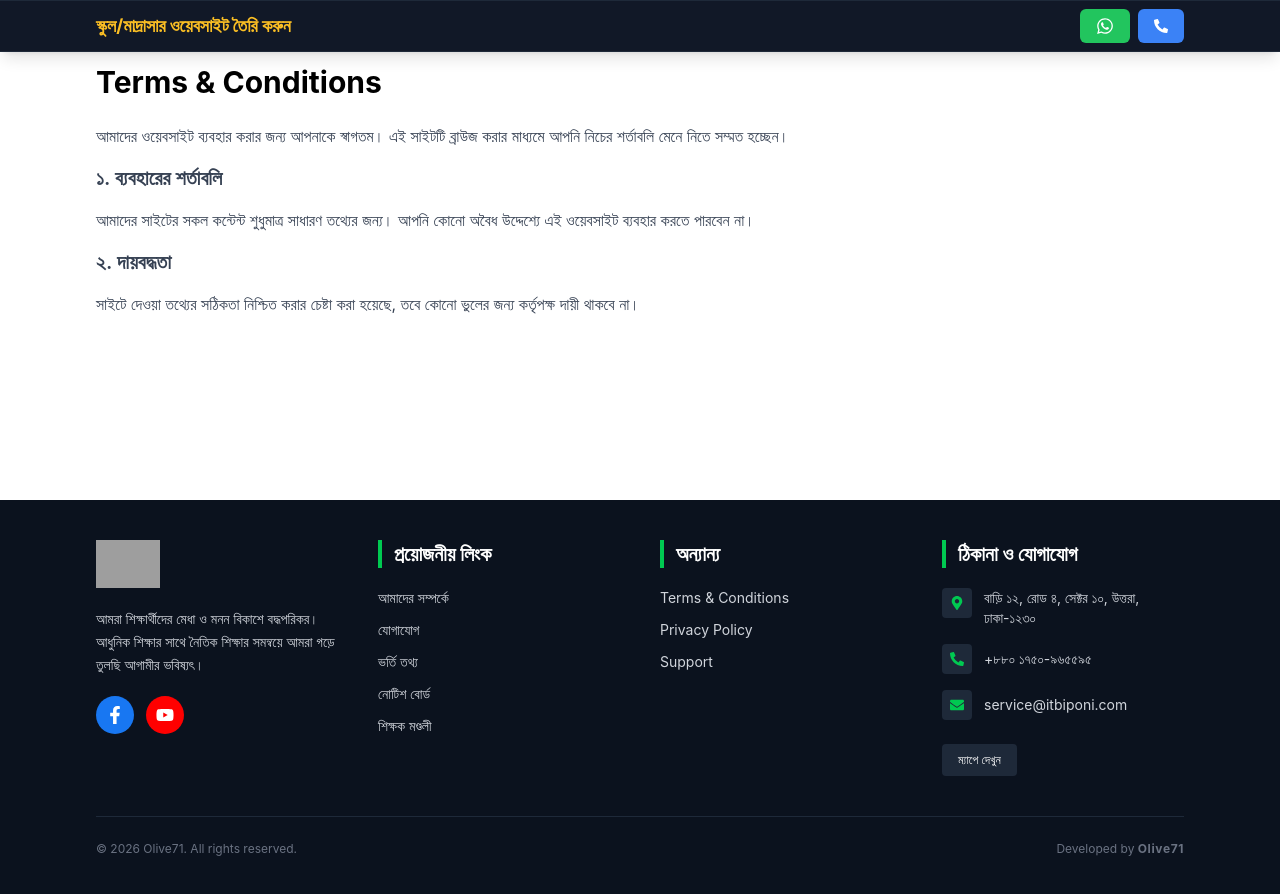
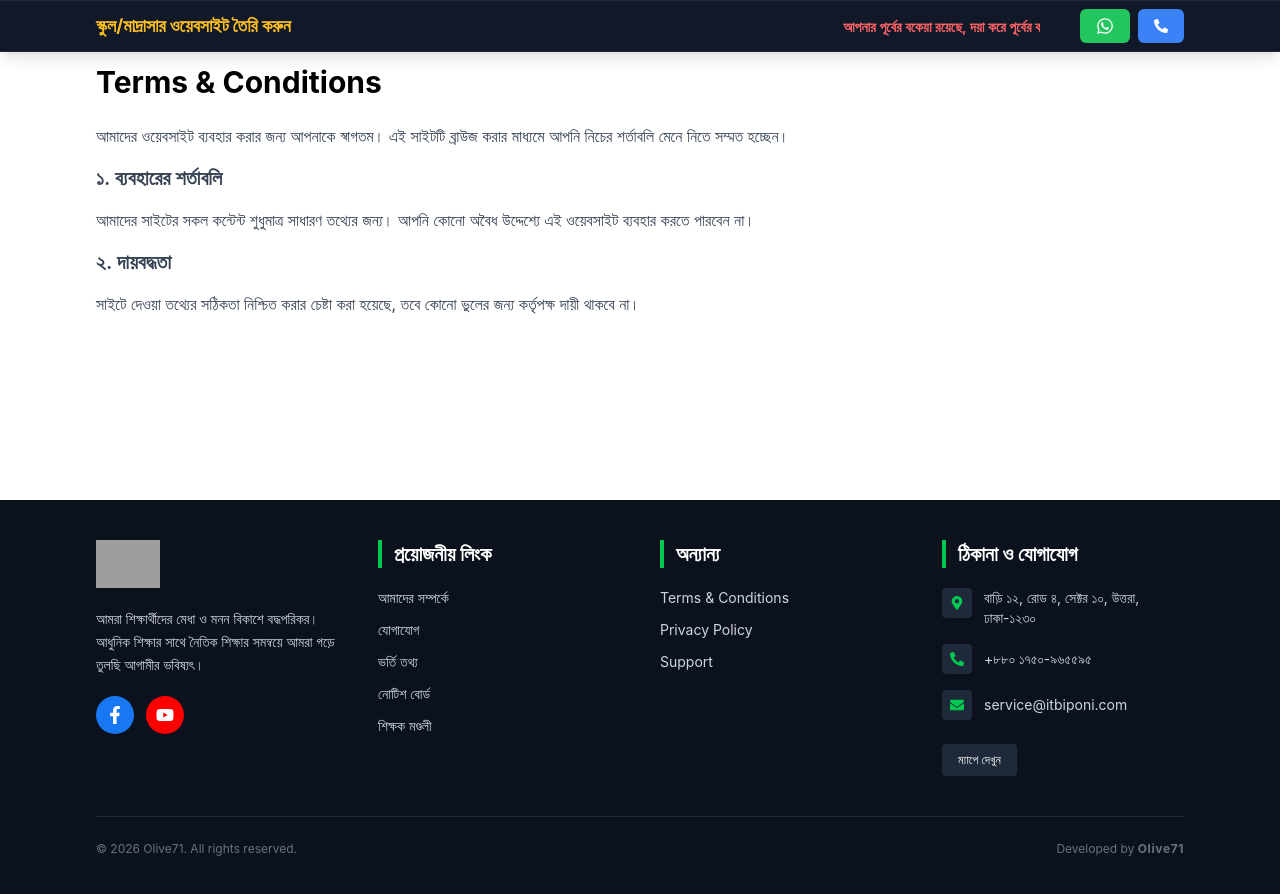
Before and after one commit to ratulislam46/School-Madrasa-Management, a React (Vite) app: page /terms in a window 1280 px wide. Shown: the top 894 px of the page. Built offline with nearby package versions, Linux system fonts and the light colour scheme; grey boxes are pictures that could not be loaded.

Commit message:
Added Marquee on navbar

```diff
--- a/src/App.css
+++ b/src/App.css
@@ -0,0 +1,11 @@
+
+@keyframes marquee {
+  0% { transform: translateX(100%); }
+  100% { transform: translateX(-100%); }
+}
+
+.animate-marquee {
+  animation: marquee 15s linear infinite;
+  display: inline-block;
+  white-space: nowrap;
+}
--- a/src/Shared/Navbar/Navbar.jsx
+++ b/src/Shared/Navbar/Navbar.jsx
@@ -2,6 +2,9 @@ import React from 'react';
 import { FaWhatsapp, FaPhoneAlt } from 'react-icons/fa';
 
 const Navbar = () => {
+
+    const marqueeText = "আপনার পূর্বের বকেয়া রয়েছে, দয়া করে পূর্বের বকেয়া পরিশোধ করুন। বকেয়া জমা দেওয়ার শেষ তারিখ: ৩০ এপ্রিল, ২০২৬";
+
     return (
         <nav className={`fixed left-0 w-full z-50 bg-[#111827] text-white border-y border-gray-800 shadow-lg py-2 px-6 md:px-16 lg:px-24 bottom-0 md:top-0 md:bottom-auto`}>
 
@@ -12,8 +15,14 @@ const Navbar = () => {
                         স্কুল/মাদ্রাসার ওয়েবসাইট তৈরি করুন
                     </h2>
 
-                    {/* Marquee right to left  */}
+                    {/* Desktop Marquee */}
+                    <div className="flex-1 mx-6 overflow-hidden">
+                        <p className="animate-marquee text-red-400 font-semibold text-sm">
+                            {marqueeText}
+                        </p>
+                    </div>
 
+                    {/* Dekstop Buttons */}
                     <div className="flex gap-2">
                         {/* Desktop WhatsApp */}
                         <a
@@ -37,13 +46,18 @@ const Navbar = () => {
 
                 {/* Mobile View) */}
                 <div className="md:hidden flex flex-col gap-2">
-                    <div className="flex justify-between items-center">
+                    <div className="text-center">
                         <h2 className="text-[#FBBF24] font-bold text-sm">
                             স্কুল/মাদ্রাসার ওয়েবসাইট তৈরি করুন
                         </h2>
                     </div>
 
-                    {/* Marquee right to left  */}
+                    {/* Mobile Marquee */}
+                    <div className="overflow-hidden w-full mb-1">
+                        <p className="animate-marquee text-red-400 font-semibold text-xs">
+                            {marqueeText}
+                        </p>
+                    </div>
 
                     {/* Mobile Buttons */}
                     <div className="flex gap-2 h-8">
```
